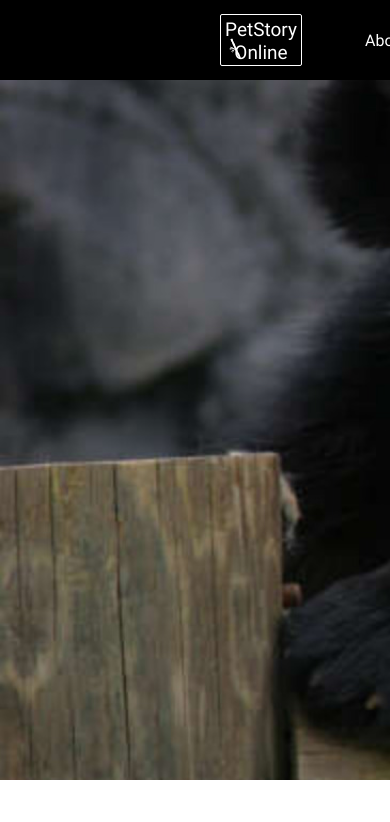
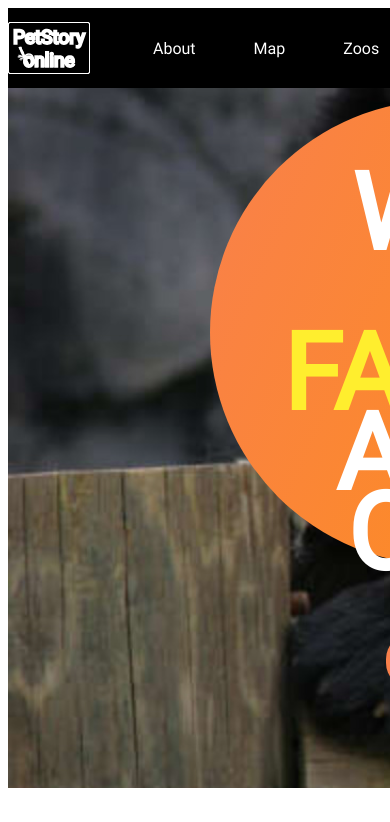
Before and after one commit to DmitryNV/forVlery, a plain HTML site: page index.html in a window 390 px wide. Shown: the top 822 px of the page. Drawn offline with Linux system fonts and the light colour scheme.

Commit message:
init: responsive-design

```diff
--- a/index.html
+++ b/index.html
@@ -8,8 +8,9 @@
     <meta name="viewport" content="width=device-width,initial-scale=1">
 </head>
 <body>
-<div class="flower-photo"></div>
-<header class="header flex align-center absolute outer-container flex justify-center" style="z-index: 20">
+
+<div class="flex justify-center">
+    <header class="header flex align-center absolute outer-container flex justify-center" style="z-index: 20;">
         <div class="container flex">
             <div class="logo flex align-center">
                 <a class="relative" style="display: block; height: 52px; width: 82px" href="/">
@@ -17,8 +18,7 @@
                     <object class="absolute" style="top: 23.64px; left: 9px; z-index: 200"
                             data="/assets/svg/logo/old/bamboo.svg"></object>
                     <h1 class="absolute logo-text" style="top: 5px; left: 0;">PetStory Online</h1>
-
-                <!--                    <img height="52" width="82" src="/assets/svg/logo/logo_footer.svg" alt="no image">-->
+                    <img height="52" width="82" src="/assets/svg/logo/logo_footer.svg" alt="no image">
                 </a>
             </div>
             <nav class="nav flex align-center gap-58px">
@@ -51,9 +51,11 @@
             </nav>
         </div>
     </header>
+</div>
+
 <main class="outer-container">
-    <section id="watch-your-favourite-animal-online" class="relative animal-online-height">
-        <img src="/assets/img/giant_panda.png" class="absolute animal-online-height" alt="">
+    <section id="watch-your-favourite-animal-online" class="relative animal-online-height" style="object-fit: contain">
+        <img src="/assets/img/giant_panda.png" class="absolute animal-online-height">
         <object data="/assets/svg/ellipse_6.svg" class="absolute ellipse-6"></object>
         <h1 class="panda-text absolute text-white">
             watch your <span class="text-yellow">favourite</span> animal online
@@ -65,7 +67,8 @@
             WATCH ONLINE
         </button>
     </section>
-    <section id="the-backstage" class="text-black-blue roboto-normal flex justify-center" style="margin-top: 140px;">
+    <section id="the-backstage" class="text-black-blue roboto-normal outer-container flex justify-center relative" style="margin-top: 140px;">
+        <div class="flower-photo"></div>
         <div class="container flex">
             <div class="flex-half bamboo-cap"></div>
             <div class="flex-half">
@@ -88,7 +91,7 @@
     <section id="pets" class="relative">
         <div>
             <div class="flex align-center justify-center" style="margin-top: 180px; gap: 20px">
-                <div class="ellipse-1">
+                <div class="ellipse-1 pc-only">
                     <object data="/assets/svg/arrows/arrow-left.svg"></object>
                 </div>
                 <div class="container flex wrap" style="gap: 20px 30px">
@@ -183,7 +186,7 @@
                         </div>
                     </div>
                 </div>
-                <div class="ellipse-1">
+                <div class="ellipse-1 pc-only">
                     <object data="/assets/svg/arrows/arrow-right.svg"></object>
                 </div>
 
--- a/pets.css
+++ b/pets.css
@@ -25,9 +25,7 @@
 }
 
 body {
-    margin: 0 auto;
-    width: 1600px;
-    position: relative;
+    width: 100%;
 }
 
 input {
@@ -67,8 +65,14 @@ h2 {
 }
 
 .outer-container {
-    width: 1600px;
+    max-width: 1600px;
+    width: 100%;
     margin: 0 auto;
+}
+
+.container {
+    max-width: 1160px;
+    width: 100%;
 }
 
 .logo {
@@ -88,9 +92,7 @@ h2 {
     vertical-align: center;
 }
 
-.container {
-    width: 1160px;
-}
+
 
 .nav {
     font-family: "Roboto", serif;
@@ -159,7 +161,7 @@ h2 {
 }
 
 .animal-online-height {
-    height: var(--animal-online-height);
+    min-height: var(--animal-online-height);
 }
 
 .panda-text {
@@ -262,7 +264,7 @@ h2 {
     width: 200px;
     height: 605px;
     right: 0;
-    top: 792px;
+    top: -103px;
     background: url(/assets/img/flower_foto1.png);
     filter: drop-shadow(0px 4px 4px rgba(0, 0, 0, 0.25));
 }
@@ -425,7 +427,9 @@ h2 {
 }
 
 @media screen and (max-width: 1000px) {
-
+    .pc-only {
+        display: none;
+    }
 }
 
 @media screen and (max-width: 640px) {
```
Lines whose indentation alone changed are shown as unchanged.
